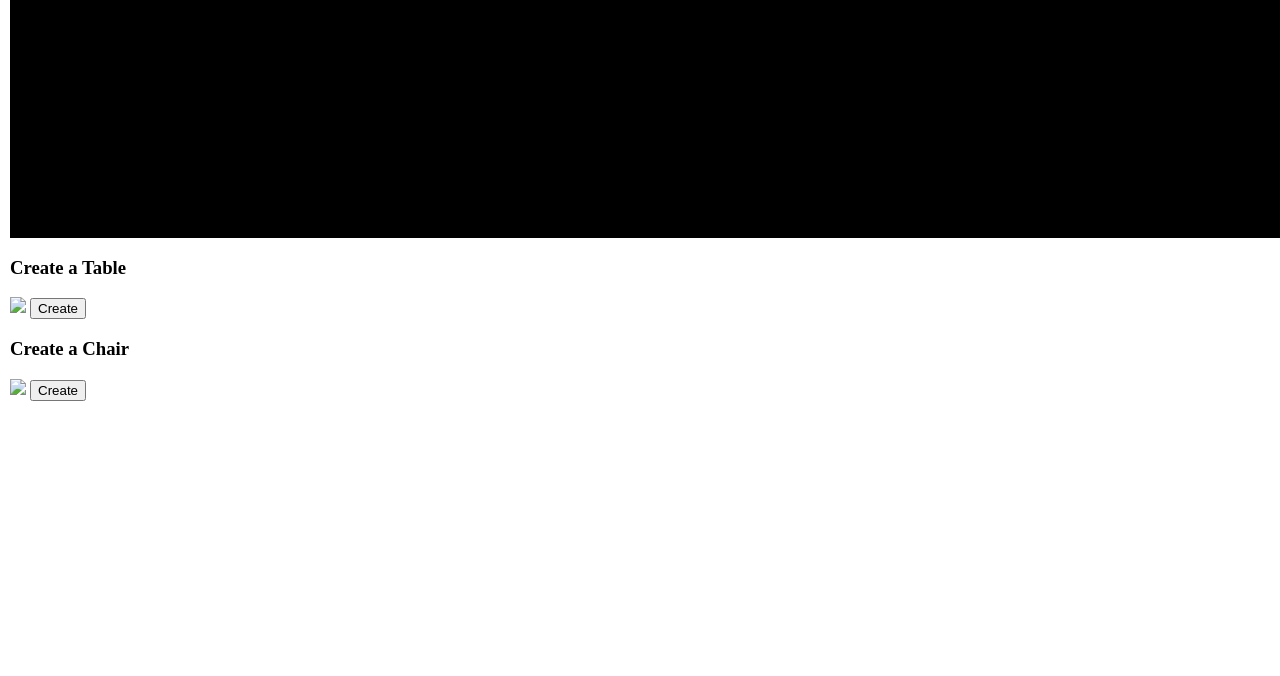
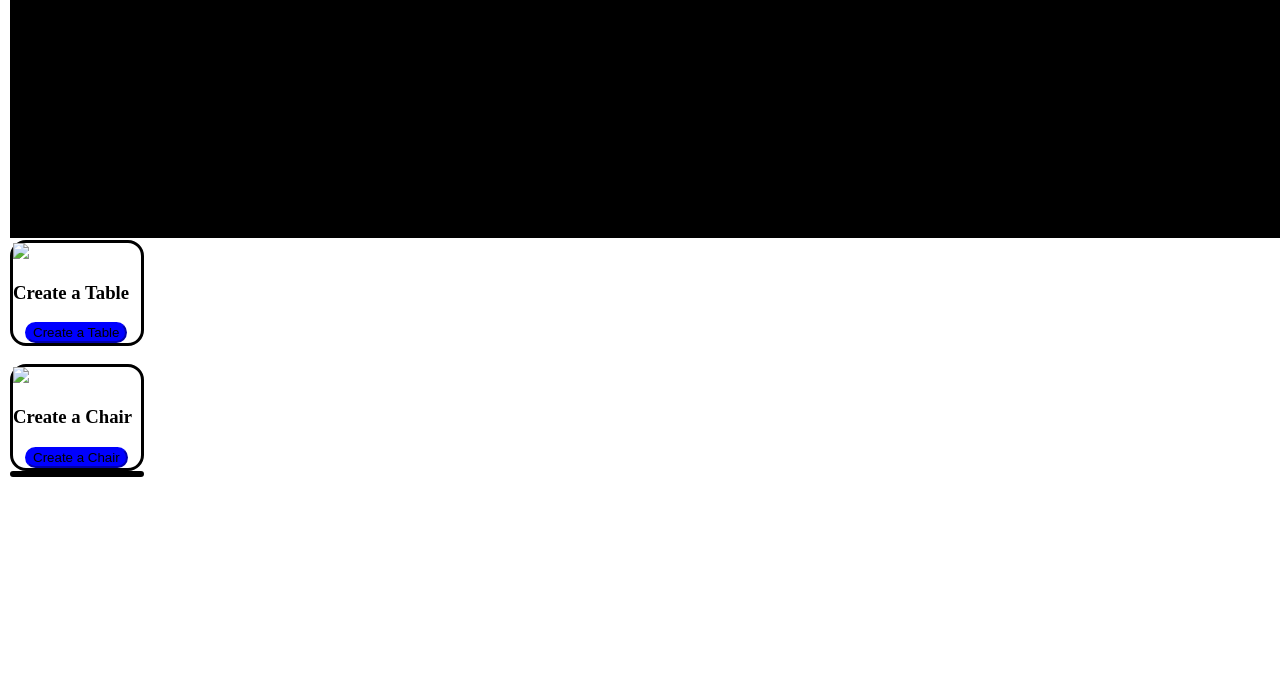
Before and after one commit to NathanPerez18/GroupProjectWebProgramming, a PHP site: page / in a window 1280 px wide. Shown: the part 570-1246 px from the top of the page. After the commit the page ends 1047 px from the top, so only its background shows below. Run offline with PHP 8.4, Linux system fonts and the light colour scheme.

Commit message:
Webpage buttons
reordered the html, so the image comes before the header. Also add some basic CSS to the Webpage buttons
(class = bodyContainers).

```diff
--- a/index.css
+++ b/index.css
@@ -30,8 +30,23 @@
     border: 3px;
 }
 
-.bodyContainer {
-    border: 3px;
+/*These are the properties for the webpage buttons*/
+div.bodyContainer {
+    border-style: solid;
+    width: 8em;
+    border-color: black;
+    border-radius: 1em;
+}
+
+a.button{
+  width: 50%;
+  padding: 12px;
+}
+
+a button{
+    background-color: blue;
+    border-color: blue;
+    border-radius: 1em;
 }
 
 .footerBar {
--- a/index.html
+++ b/index.html
@@ -22,22 +22,24 @@
     <div class="mainContainer">
 
         <div class="bodyContainer">
+            <img src="#">
+            <!--refrence is to Tables webpage-->
             <h3>Create a Table</h3>
             <!--Gray Scale/Place Holder image for table-->
-            <img src="#">
-            <!--refrence is to Tables webpage-->
-            <a href="#">
-                <button>Create</button>
+            <a href="#" class="button">
+                <button>Create a Table</button>
             </a>
         </div>
 
+        <br>
+
         <div class="bodyContainer">
+            <img src="#">
+            <!--refrence is to Chairs webpage-->
             <h3>Create a Chair</h3>
             <!--Gray Scale/Place Holder image for chair-->
-            <img src="#">
-            <!--refrence is to Chairs webpage-->
-            <a href="#">
-                <button>Create</button>
+            <a href="#" class="button">
+                <button>Create a Chair</button>
             </a>
         </div>
 
```
